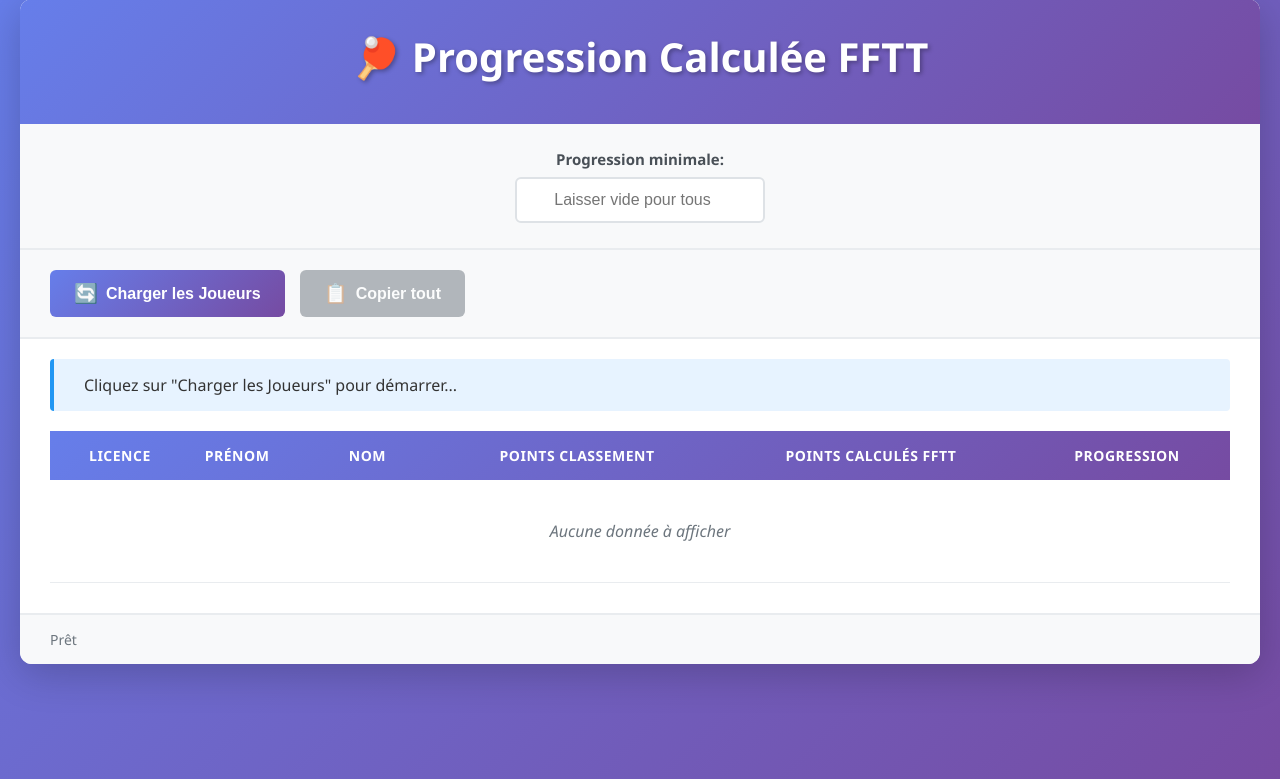
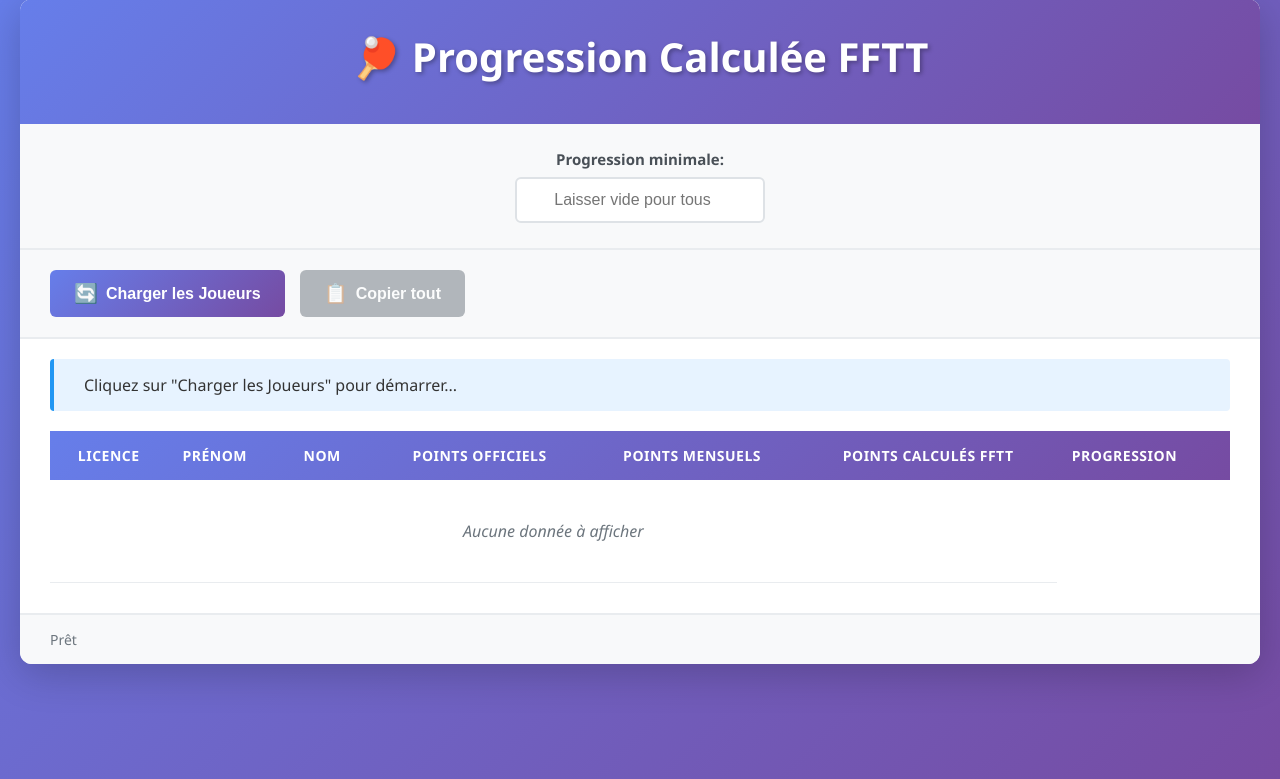
Before and after one commit to antefix1412/progression, a Flask app: page / in a window 1280 px wide. Shown: the part 21-800 px from the top of the page. Run offline with Flask 3, Linux system fonts and the light colour scheme.

Commit message:
ajout des points virtuels

```diff
--- a/app.py
+++ b/app.py
@@ -445,6 +445,7 @@ def calculate_player_period_total(
         "licence": licence,
         "joueur_points": joueur_points,
         "count": len(matches) if include_matches else None,
+        "points_mensuels": joueur_points,
         "points_proposes": round(joueur_points + total_points, 2),
         "total_points_calculated": round(total_points, 2),
     }
@@ -458,7 +459,7 @@ def build_results_calculated_club(club_num=None):
     if not rows:
         return [], {
             "mode": MODE_POINT,
-            "formula": "pointm + somme(points recalcules FFTT)",
+            "formula": "points officiels -> points mensuels + somme(points recalcules FFTT)",
             "truncated": False,
             "resolved_club": resolve_club_num(club_num),
             "period_start": None,
@@ -491,13 +492,14 @@ def build_results_calculated_club(club_num=None):
             "licence": licence,
             "nom": row["nom"],
             "prenom": row["prenom"],
-            "points_classement": joueur_points,
+            "points_officiels": row["points_classement"],
+            "points_classement": row["points_classement"],
             "points_proposes": round(joueur_points + calc["total_points_calculated"], 2),
         })
 
     meta = {
         "mode": MODE_POINT,
-        "formula": "pointm + somme(points recalcules FFTT)",
+        "formula": "points officiels -> points mensuels + somme(points recalcules FFTT)",
         "truncated": False,
         "resolved_club": target_club,
         "period_start": start_date.strftime("%Y-%m-%d"),
--- a/static/script.js
+++ b/static/script.js
@@ -80,7 +80,7 @@ function displayResults(results) {
     mobileResults.innerHTML = '';
 
     if (results.length === 0) {
-        resultsBody.innerHTML = '<tr><td colspan="6" class="empty-state">Aucune donnée à afficher</td></tr>';
+        resultsBody.innerHTML = '<tr><td colspan="7" class="empty-state">Aucune donnée à afficher</td></tr>';
         mobileResults.innerHTML = '<p style="text-align: center; color: #6c757d; font-style: italic; padding: 20px;">Aucune donnée à afficher</p>';
         return;
     }
@@ -92,6 +92,7 @@ function displayResults(results) {
             <td>${escapeHtml(result.licence)}</td>
             <td>${escapeHtml(result.prenom)}</td>
             <td>${escapeHtml(result.nom)}</td>
+            <td>${result.points_officiels}</td>
             <td>${result.points_classement}</td>
             <td>${result.points_proposes}</td>
             <td><span class="ecart-badge">${formatProgression(result.progression)}</span></td>
@@ -111,7 +112,11 @@ function displayResults(results) {
                 <span class="card-value">${escapeHtml(result.prenom)} ${escapeHtml(result.nom)}</span>
             </div>
             <div class="card-row">
-                <span class="card-label">Points classement:</span>
+                <span class="card-label">Points officiels:</span>
+                <span class="card-value">${result.points_officiels}</span>
+            </div>
+            <div class="card-row">
+                <span class="card-label">Points mensuels:</span>
                 <span class="card-value">${result.points_classement}</span>
             </div>
             <div class="card-row">
@@ -131,12 +136,12 @@ function displayResults(results) {
 function copyAllResults() {
     if (currentResults.length === 0) return;
 
-    const header = "Licence\tPrénom\tNom\tPoints classement\tPoints calculés FFTT\tProgression";
-    const separator = "-".repeat(80);
+    const header = "Licence\tPrénom\tNom\tPoints officiels\tPoints mensuels\tPoints calculés FFTT\tProgression";
+    const separator = "-".repeat(100);
     const lines = [header, separator];
 
     currentResults.forEach(r => {
-        const line = `${r.licence}\t${r.prenom}\t${r.nom}\t${r.points_classement}\t${r.points_proposes}\t${formatProgression(r.progression)}`;
+        const line = `${r.licence}\t${r.prenom}\t${r.nom}\t${r.points_officiels}\t${r.points_classement}\t${r.points_proposes}\t${formatProgression(r.progression)}`;
         lines.push(line);
     });
 
@@ -169,6 +174,7 @@ function prepareResults(results) {
 
     return results
         .map(result => {
+            const pointsOfficiels = toNumber(result.points_officiels);
             const pointsClassement = toNumber(result.points_classement);
             const pointsProposes = toNumber(result.points_proposes);
             const progression = pointsClassement === null || pointsProposes === null
@@ -177,6 +183,7 @@ function prepareResults(results) {
 
             return {
                 ...result,
+                points_officiels: pointsOfficiels,
                 points_classement: pointsClassement,
                 points_proposes: pointsProposes,
                 progression
--- a/templates/index.html
+++ b/templates/index.html
@@ -48,7 +48,8 @@
                         <th>Licence</th>
                         <th>Prénom</th>
                         <th>Nom</th>
-                        <th>Points Classement</th>
+                        <th>Points Officiels</th>
+                        <th>Points Mensuels</th>
                         <th>Points Calculés FFTT</th>
                         <th>Progression</th>
                     </tr>
```
Also changed, not shown: api/index.py (+4 -3 lines).
